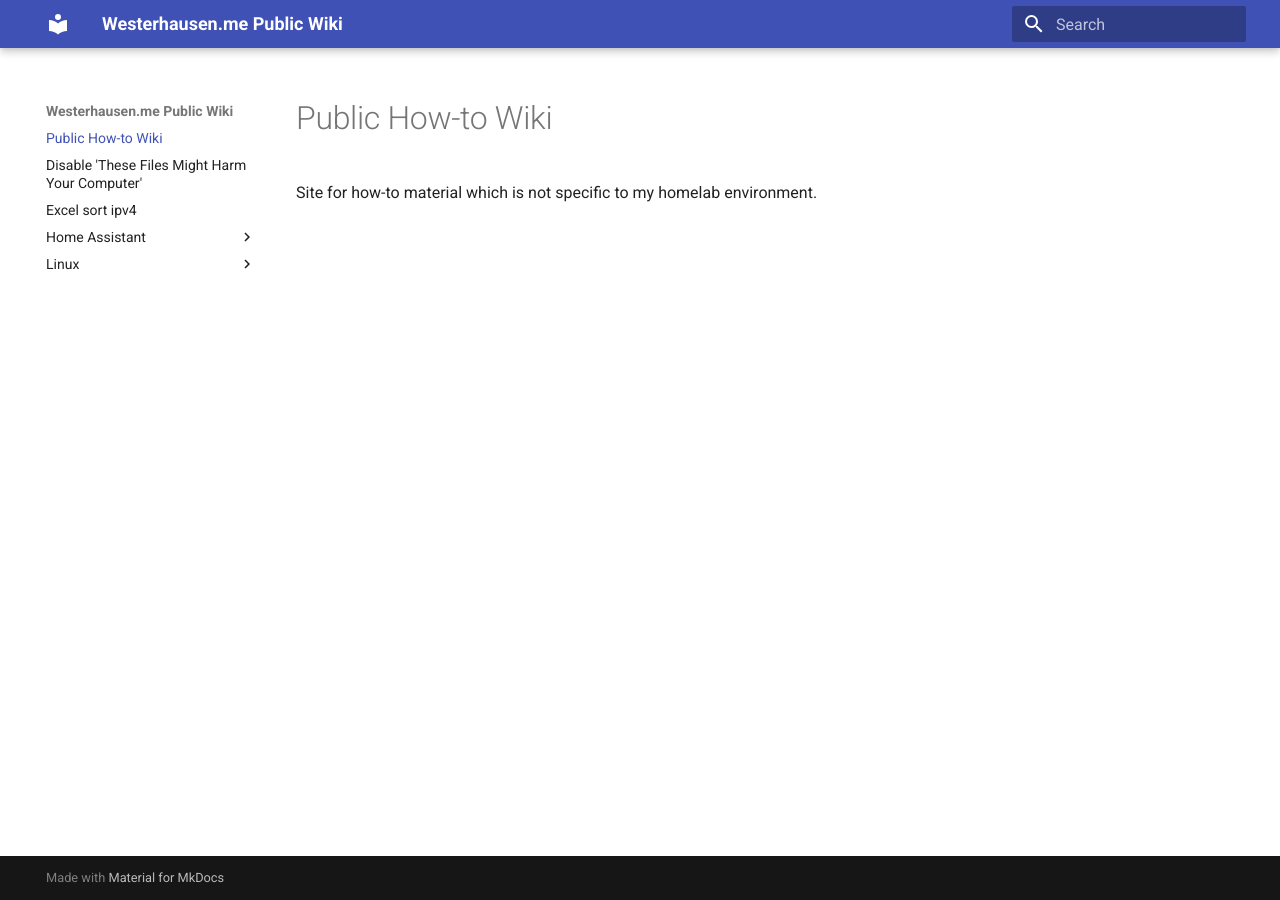
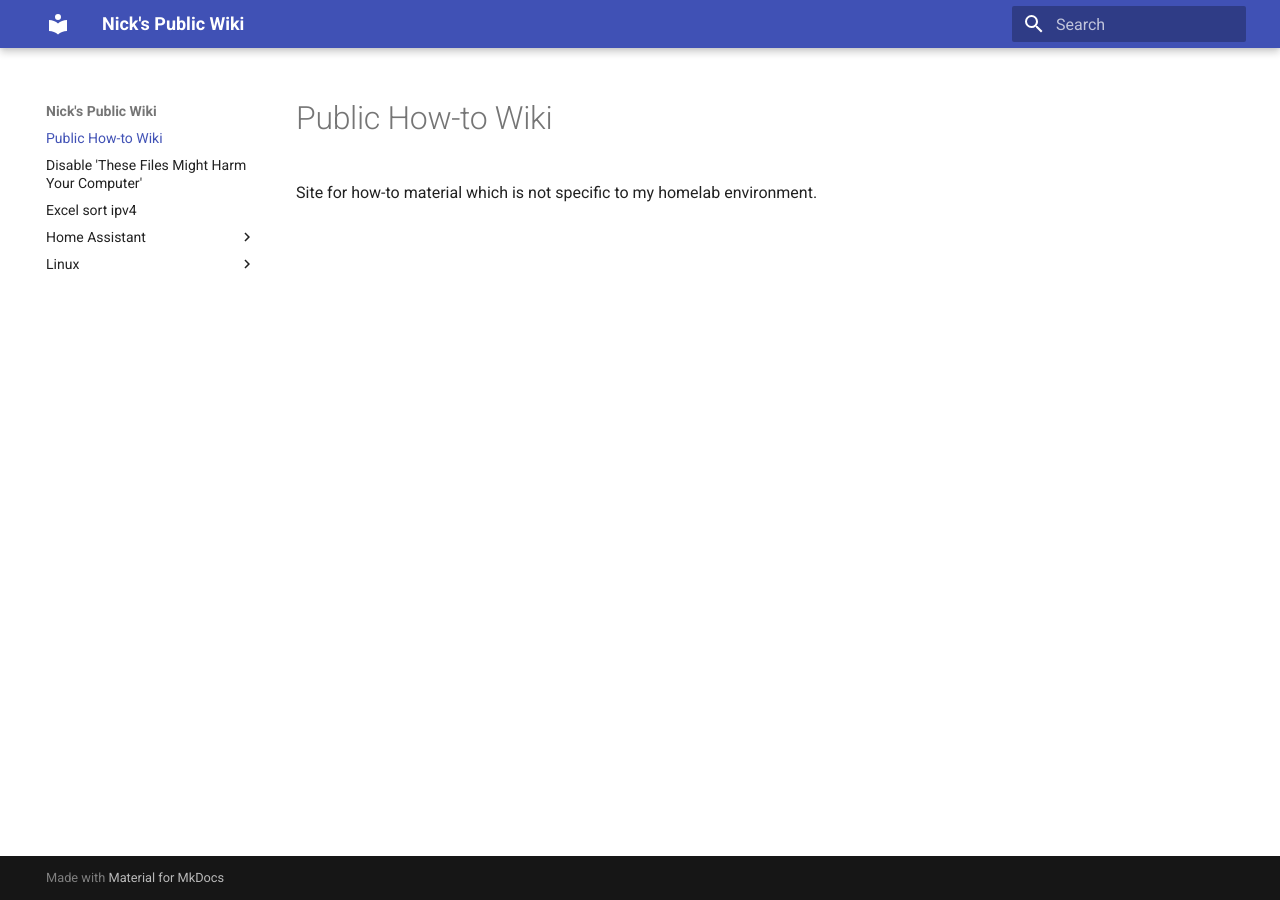
Before and after one commit to nwesterhausen/public-wiki, an MkDocs documentation site: the page built from docs/index.md, in a window 1280 px wide. Built offline with MkDocs 1.6.1 and Material for MkDocs 9.7.7, drawn with Linux system fonts in a browser that asks for light colours.

Commit message:
Update mkdocs.yml

```diff
--- a/mkdocs.yml
+++ b/mkdocs.yml
@@ -1,4 +1,4 @@
 
-site_name: Westerhausen.me Public Wiki
+site_name: "Nick's Public Wiki"
 theme:
   name: 'material'
```
